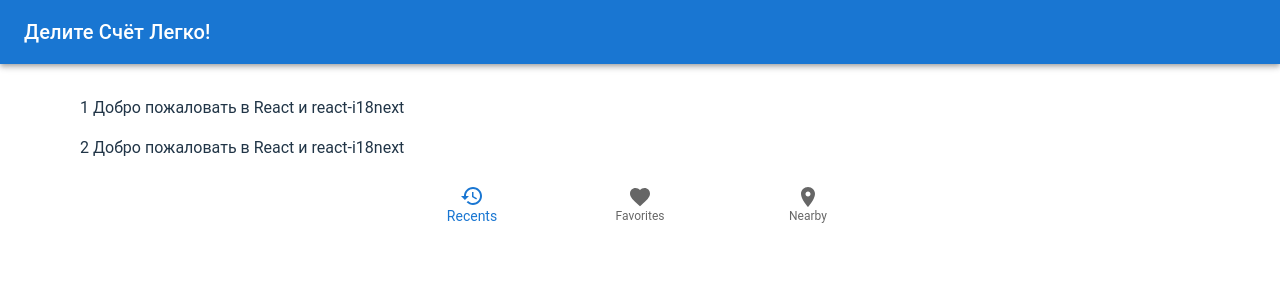
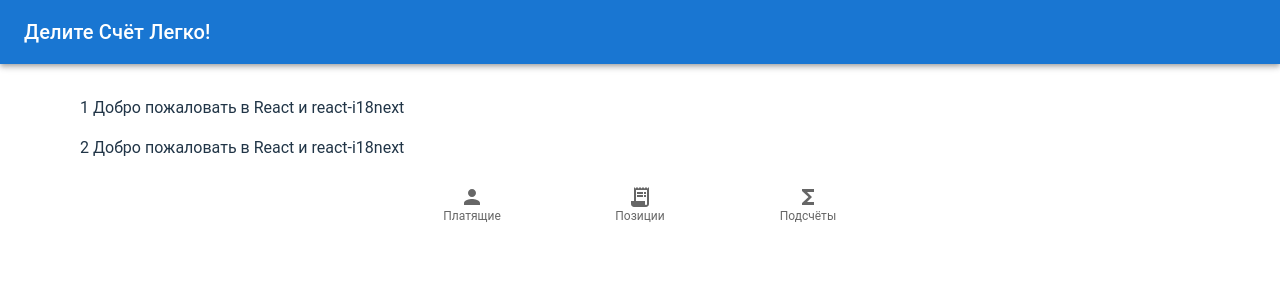
Before and after one commit to YuliyaMinsk/split-bill-easy, a React (Vite) app: page / in a window 1280 px wide. Shown: the top 300 px of the page. Built offline with nearby package versions, Linux system fonts and the light colour scheme.

Commit message:
feat: update labels and icons of bottom navigation

```diff
--- a/src/shared/i18n/i18n.ts
+++ b/src/shared/i18n/i18n.ts
@@ -9,12 +9,22 @@ const resources = {
     translation: {
       'Split Bill Easy': 'Split Bill Easy',
       'Welcome to React': 'Welcome to React and react-i18next',
+
+      // bottom navigation
+      'Payers': 'Payers',
+      'Items': 'Items',
+      'Calculations': 'Calculations',
     },
   },
   rus: {
     translation: {
       'Split Bill Easy': 'Делите Счёт Легко!',
       'Welcome to React': 'Добро пожаловать в React и react-i18next',
+
+      // bottom navigation
+      'Payers': 'Платящие',
+      'Items': 'Позиции',
+      'Calculations': 'Подсчёты',
     },
   },
 };
--- a/src/shared/ui/footer/index.tsx
+++ b/src/shared/ui/footer/index.tsx
@@ -1,24 +1,24 @@
 import { useState } from 'react';
+import { useTranslation } from 'react-i18next';
 import { BottomNavigation, BottomNavigationAction, Box } from '@mui/material';
-import { Restore, Favorite, LocationOn } from '@mui/icons-material';
+import { Person, ReceiptLong, Functions } from '@mui/icons-material';
 
 const Footer = (): JSX.Element => {
+  const { t } = useTranslation();
+
   const [value, setValue] = useState(0);
 
   return (
-    <Box>
     <BottomNavigation
       showLabels
-        value={value}
       onChange={(_event, newValue) => {
         setValue(newValue);
       }}
     >
-        <BottomNavigationAction label="Recents" icon={<Restore />} />
-        <BottomNavigationAction label="Favorites" icon={<Favorite />} />
-        <BottomNavigationAction label="Nearby" icon={<LocationOn />} />
+      <BottomNavigationAction label={t('Payers')} icon={<Person />} />
+      <BottomNavigationAction label={t('Items')} icon={<ReceiptLong />} />
+      <BottomNavigationAction label={t('Calculations')} icon={<Functions />} />
     </BottomNavigation>
-    </Box>
   );
 };
 
```
Lines whose indentation alone changed are shown as unchanged.
